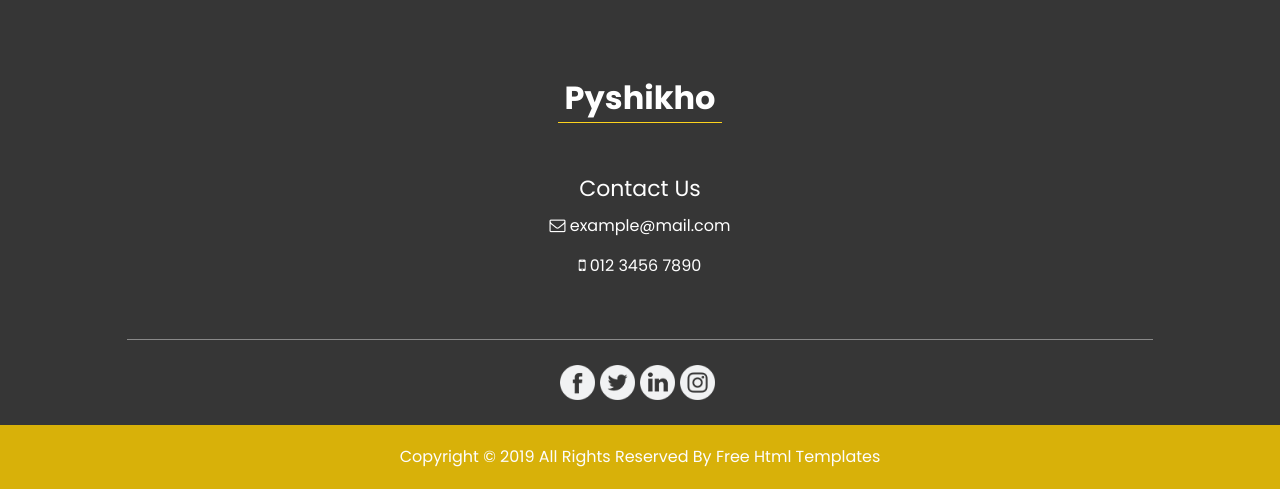
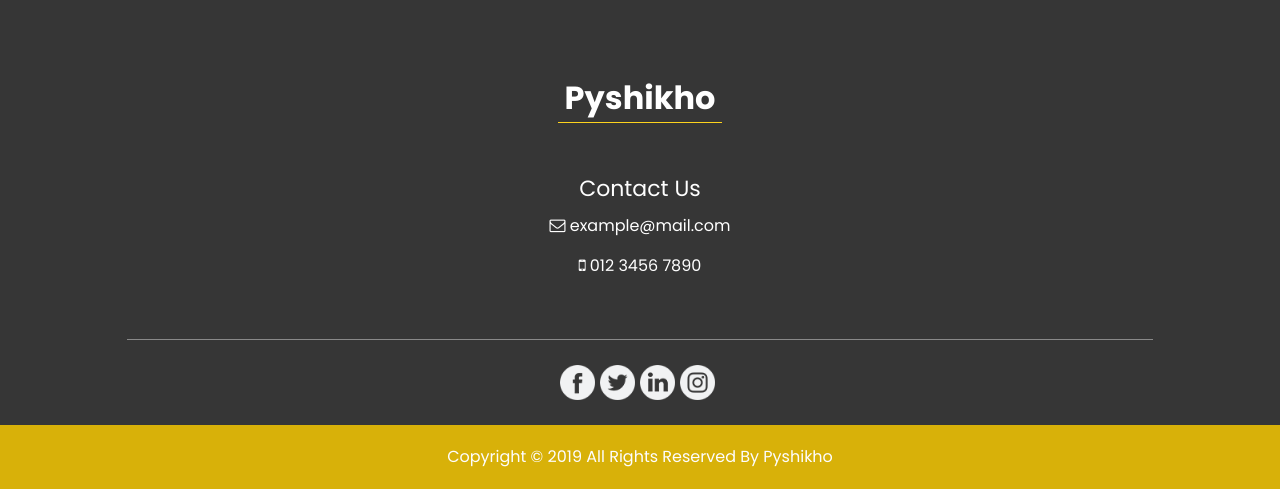
Before and after one commit to RatanAhmed/pyshikho, a Django app: template templates/questions/base.html in a window 1280 px wide. Shown: the part 712-1201 px from the top of the page. Run offline with Django 3.2, Linux system fonts and the light colour scheme; the template is opened without the code that fills it, so the values that code supplies are empty; some libraries are stand-ins or nearby versions.

Commit message:
updated copyright

```diff
--- a/templates/questions/about.html
+++ b/templates/questions/about.html
@@ -427,7 +427,7 @@
   <section class="container-fluid footer_section">
     <p>
       Copyright &copy; 2019 All Rights Reserved By
-      <a href="https://html.design/">Free Html Templates</a>
+      <a href="#">Pyshikho</a>
     </p>
   </section>
   <!-- footer section -->
--- a/templates/questions/base.html
+++ b/templates/questions/base.html
@@ -171,7 +171,7 @@
   <section class="container-fluid footer_section">
     <p>
       Copyright &copy; 2019 All Rights Reserved By
-      <a href="https://html.design/">Free Html Templates</a>
+      <a href="#">Pyshikho</a>
     </p>
   </section>
   <!-- footer section -->
--- a/templates/questions/questions.html
+++ b/templates/questions/questions.html
@@ -159,7 +159,7 @@
   <section class="container-fluid footer_section">
     <p>
       Copyright &copy; 2019 All Rights Reserved By
-      <a href="https://html.design/">Free Html Templates</a>
+      <a href="#">Pyshikho</a>
     </p>
   </section>
   <!-- footer section -->
--- a/templates/questions/try.html
+++ b/templates/questions/try.html
@@ -159,7 +159,7 @@
   <section class="container-fluid footer_section">
     <p>
       Copyright &copy; 2019 All Rights Reserved By
-      <a href="https://html.design/">Free Html Templates</a>
+      <a href="#">Pyshikho</a>
     </p>
   </section>
   <!-- footer section -->
```
